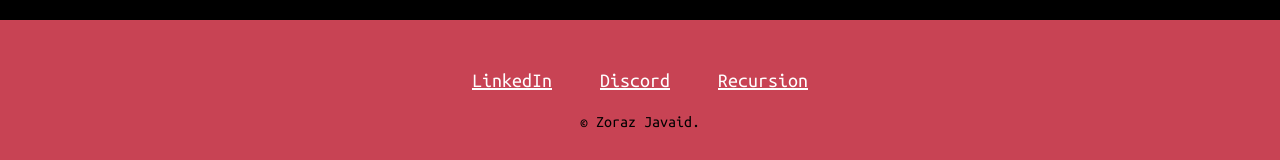
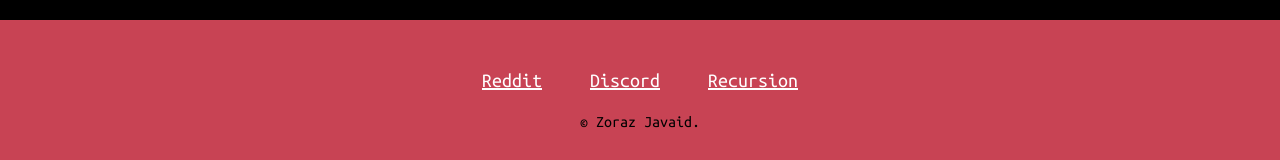
Before and after one commit to redripper480/Website, a plain HTML site: page index.html in a window 1280 px wide. Shown: the part 2997-3157 px from the top of the page. Drawn offline with nearby package versions, Linux system fonts and the light colour scheme.

Commit message:
Update Index.html
Updates footer links

```diff
--- a/index.html
+++ b/index.html
@@ -56,9 +56,9 @@
 
 
     <div class="bottom-container">
-      <a class="footer-link" href="https://www.linkedin.com/">LinkedIn</a>
-      <a class="footer-link" href="https://twitter.com/">Discord</a>
-      <a class="footer-link" href="https://www.appbrewery.co/">Recursion</a>
+      <a class="footer-link" href="https://www.reddit.com/user/Poison_Dong">Reddit</a>
+      <a class="footer-link" href="https://discord.com/">Discord</a>
+      <a class="footer-link" href="https://redripper480.github.io/Website/">Recursion</a>
       <p class="rights">© Zoraz Javaid.</p>
     </div>
 
```
